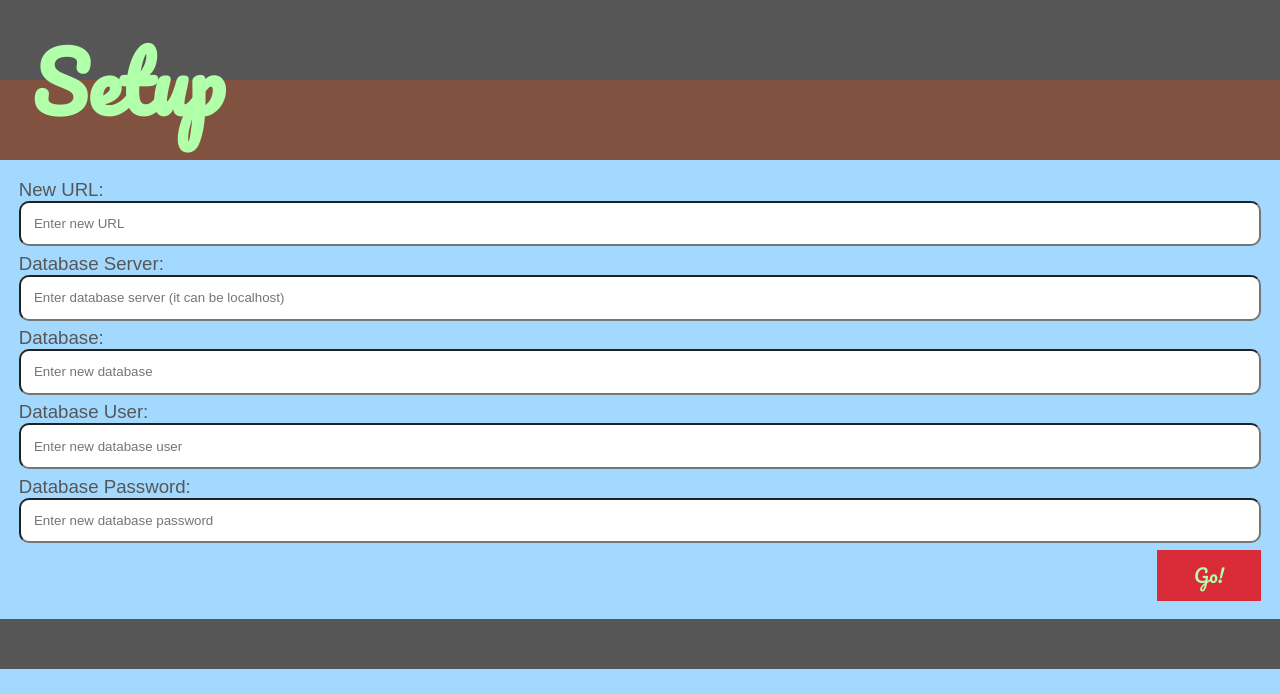
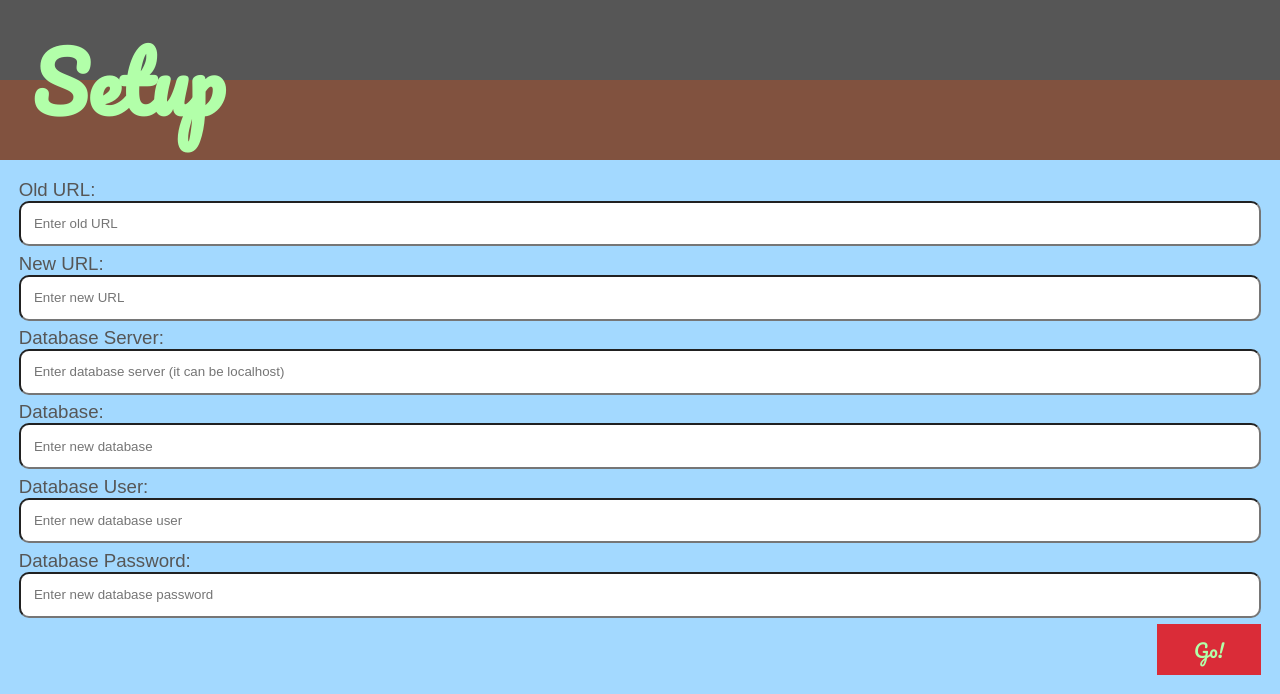
Before and after one commit to travispessetto/RedBlueMoon, a PHP site: page / in a window 1280 px wide. Shown: the part 131-825 px from the top of the page. Before the commit the page ends 800 px from the top, so only its background shows below. Run offline with PHP 8.4, Linux system fonts and the light colour scheme; some libraries are stand-ins or nearby versions.

Commit message:
Initial beta of Red Blue Moon

```diff
--- a/app/index.php
+++ b/app/index.php
@@ -28,10 +28,17 @@
             <div id="fields">
 
             <div>
-                <label><?php echo $message['url']; ?></label>
+                <label><?php echo $message['old_url']; ?></label>
             </div>
             <div>
-                <input name="url" placeholder="<?php echo $message['url_placeholder']; ?>" />
+                <input name="old_url" placeholder="<?php echo $message['old_url_placeholder']; ?>" />
+            </div>
+
+            <div>
+                <label><?php echo $message['new_url']; ?></label>
+            </div>
+            <div>
+                <input name="new_url" placeholder="<?php echo $message['new_url_placeholder']; ?>" />
             </div>
 
             <div>
@@ -75,9 +82,6 @@
                 <span id="database-import" class="todo"><i class="fas fa-circle-notch fa-spin"></i></span>&nbsp;<?php echo $message['database_import']; ?>
             </div>
             <div>
-                <span id="url-changed" class="todo"><i class="fas fa-circle-notch fa-spin"></i></span>&nbsp;<?php echo $message['url_changed']; ?>
-            </div>
-            <div>
                 <span id="files-extracted" class="todo"><i class="fas fa-circle-notch fa-spin"></i></span>&nbsp;<?php echo $message['files_extracted']; ?>
             </div>
         </div>
--- a/app/js/script.js
+++ b/app/js/script.js
@@ -39,9 +39,11 @@ var importDatabase = function()
     var databaseServer = encodeURIComponent($('input[name="database_server"]').val());
     var databaseUser = encodeURIComponent($('input[name="database_user"]').val());
     var databasePassword = encodeURIComponent($('input[name="database_password"]').val());
+    var oldUrl = encodeURIComponent($('input[name="old_url"]').val());
+    var newUrl = encodeURIComponent($('input[name="new_url"]').val());
 
     $.post('controller.php?action=importDatabase',"database="+database+"&databaseUser="+databaseUser+"&databasePassword="+databasePassword+
-    '&databaseServer='+databaseServer,
+    '&databaseServer='+databaseServer+'&oldUrl='+oldUrl+'&newUrl='+newUrl,
     function(data,status,xhr)
     {
         if(data.imported)
@@ -65,14 +67,18 @@ var importDatabase = function()
 
 var extract = function()
 {
-    $.get('controller.php','action=extract',
+    var database = $('input[name="database"]').val();
+    var databaseServer = encodeURIComponent($('input[name="database_server"]').val());
+    var databaseUser = encodeURIComponent($('input[name="database_user"]').val());
+    var databasePassword = encodeURIComponent($('input[name="database_password"]').val());
+    $.post('controller.php?action=extract',"database="+database+"&databaseUser="+databaseUser+"&databasePassword="+databasePassword+
+    '&databaseServer='+databaseServer,
     function(data,status,xhr)
     {
         if(data.extracted)
         {
             $('#files-extracted').html('<i class="fa fa-check green"></i>');
             $('#files-extracted').removeClass('todo');
-            importDatabase();
         }
         else
         {
--- a/app/lang/en.php
+++ b/app/lang/en.php
@@ -7,8 +7,10 @@ $message['database_user'] = "Database User:";
 $message['database_user_placeholder'] = "Enter new database user";
 $message['database_password'] = "Database Password:";
 $message['database_password_placeholder'] = "Enter new database password";
-$message['url'] = "New URL:";
-$message['url_placeholder'] = "Enter new URL";
+$message['new_url'] = "New URL:";
+$message['new_url_placeholder'] = "Enter new URL";
+$message['old_url'] = "Old URL:";
+$message['old_url_placeholder'] = "Enter old URL";
 $message['submit'] = "Go!";
 $message['folder_writablity'] = "Folder is writable";
 $message['database_import'] = "Database imported";
--- a/create-phar.php
+++ b/create-phar.php
@@ -28,4 +28,4 @@ $p->setDefaultStub('index.php', '/index.php');
 // plus - compressing it into gzip
 $p->compress(Phar::GZ);
 
-echo "$pharFile successfully created";
+echo "$pharFile successfully created".PHP_EOL;
```
Also changed, not shown: app/controller.php (+20 -2 lines), readme.md, 1 other file.
